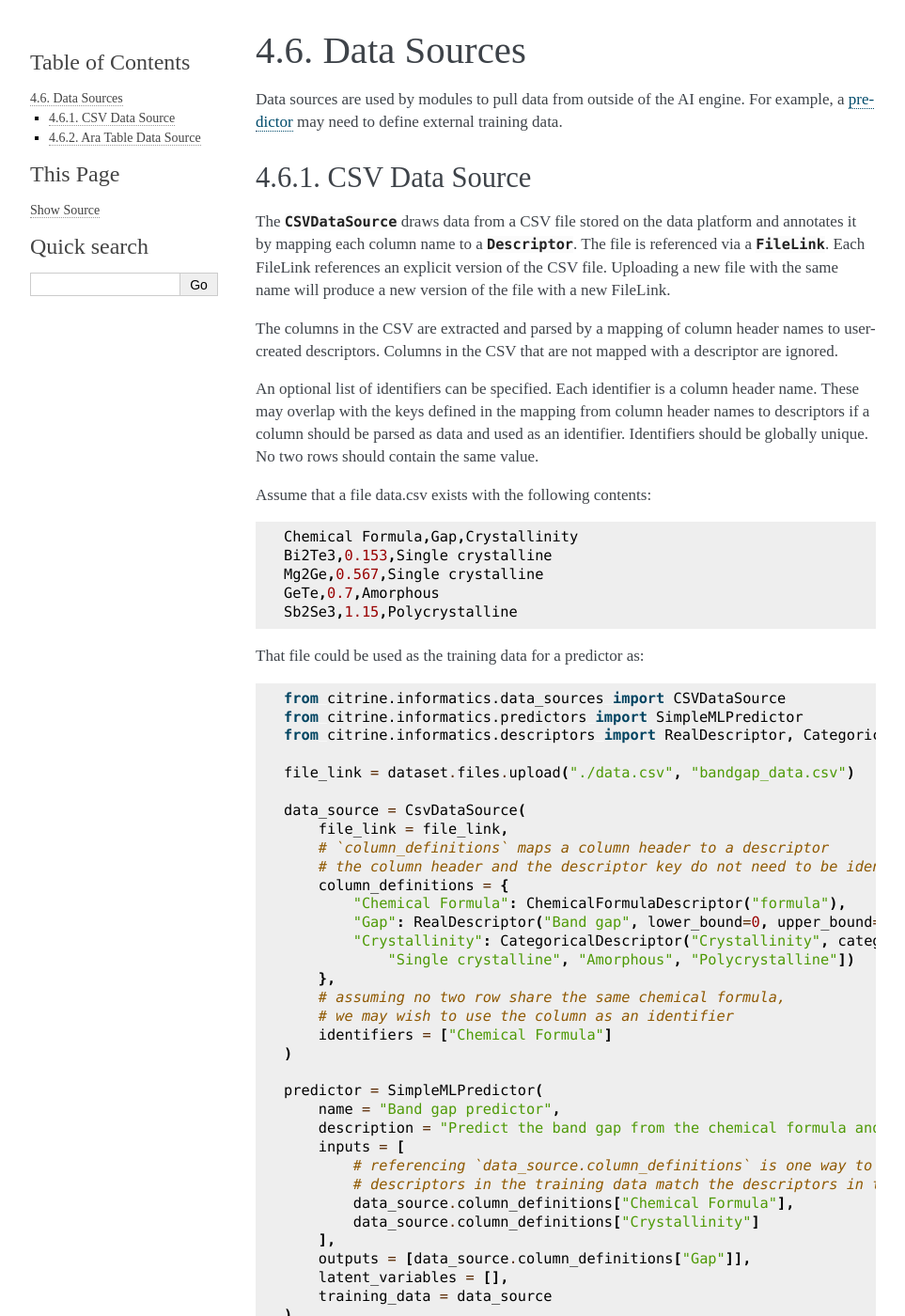
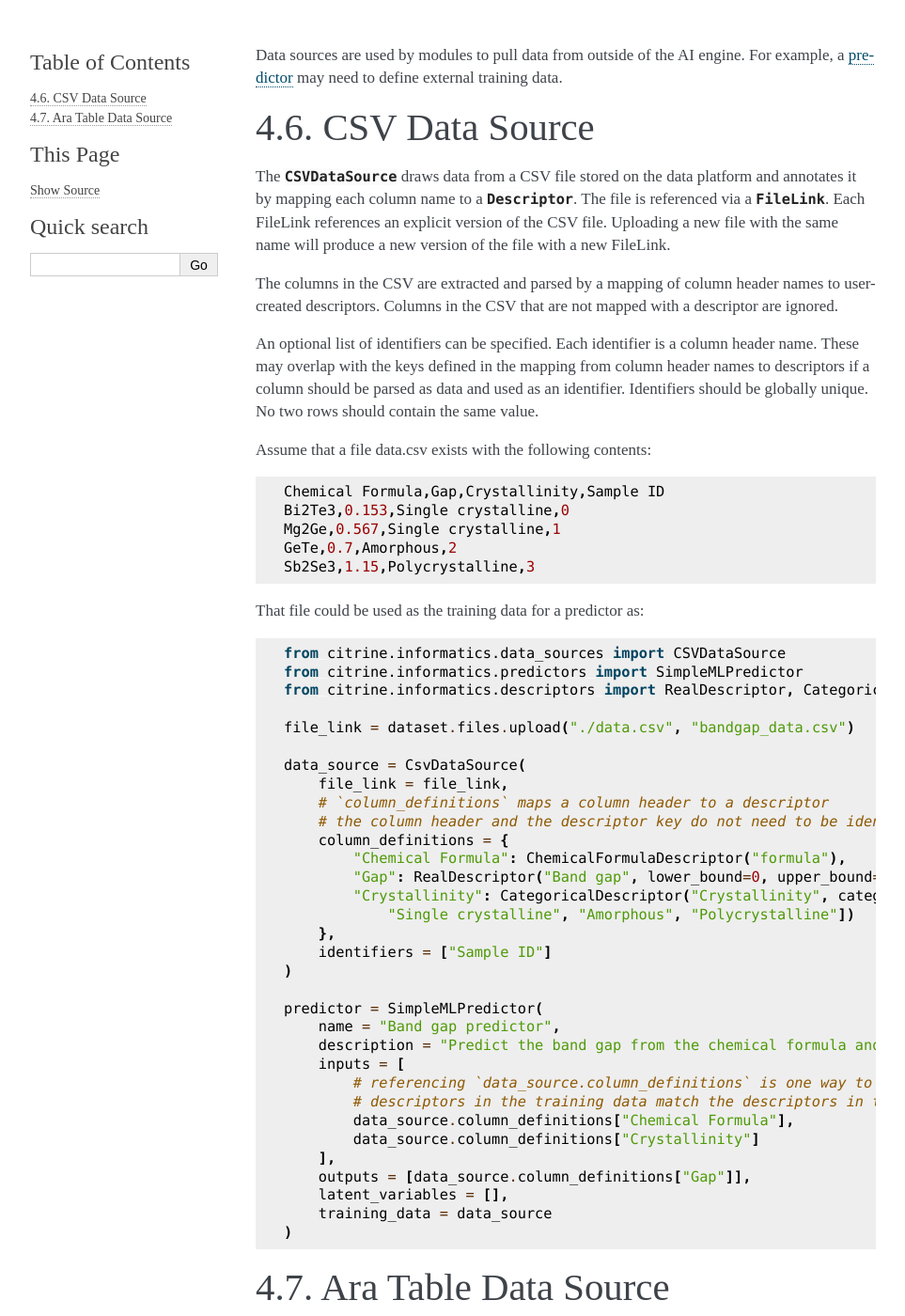
Before and after one commit to CitrineInformatics/citrine-python, a Sphinx documentation site: the page built from docs/source/workflows/data_sources.rst, in a window 1280 px wide and 1400 px high. Shown: the whole window at 94% size, without its empty margins (148-1111 px from the left). Built offline with Sphinx 7.4.7, drawn with Linux system fonts in a browser that asks for light colours; pages that are not in the unit, such as notebooks, are missing from menus.

Commit message:
Use sample id for example identifier.

```diff
--- a/docs/source/workflows/data_sources.rst
+++ b/docs/source/workflows/data_sources.rst
@@ -1,6 +1,3 @@
-Data Sources
-=============
-
 Data sources are used by modules to pull data from outside of the AI engine.
 For example, a :doc:`predictor <predictors>` may need to define external training data.
 
@@ -25,11 +22,11 @@ Assume that a file data.csv exists with the following contents:
 
 .. code::
 
-    Chemical Formula,Gap,Crystallinity
-    Bi2Te3,0.153,Single crystalline
-    Mg2Ge,0.567,Single crystalline
-    GeTe,0.7,Amorphous
-    Sb2Se3,1.15,Polycrystalline
+    Chemical Formula,Gap,Crystallinity,Sample ID
+    Bi2Te3,0.153,Single crystalline,0
+    Mg2Ge,0.567,Single crystalline,1
+    GeTe,0.7,Amorphous,2
+    Sb2Se3,1.15,Polycrystalline,3
 
 That file could be used as the training data for a predictor as:
 
@@ -51,9 +48,7 @@ That file could be used as the training data for a predictor as:
             "Crystallinity": CategoricalDescriptor("Crystallinity", categories=[
                 "Single crystalline", "Amorphous", "Polycrystalline"])
         },
-        # assuming no two row share the same chemical formula,
-        # we may wish to use the column as an identifier
-        identifiers = ["Chemical Formula"]
+        identifiers = ["Sample ID"]
     )
 
     predictor = SimpleMLPredictor(
```
